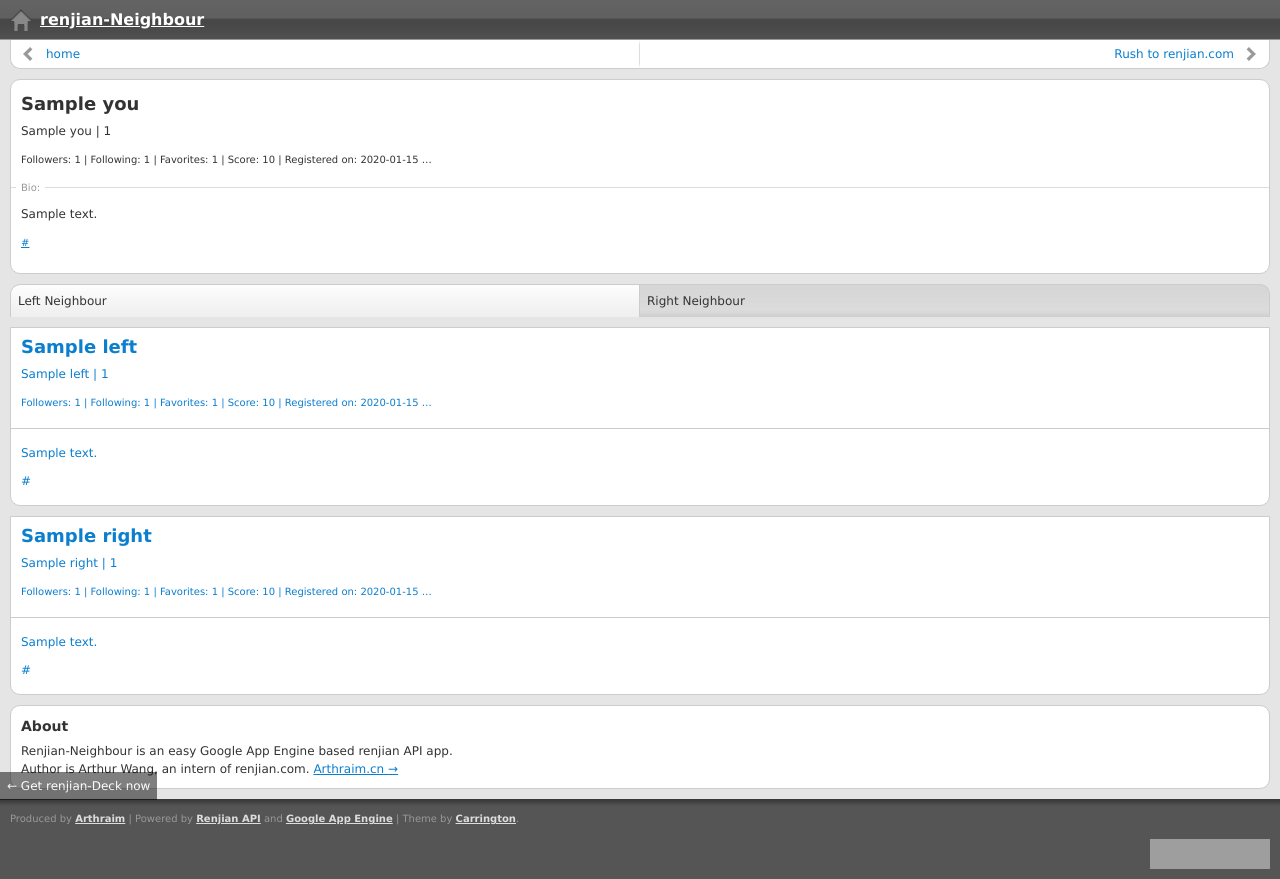
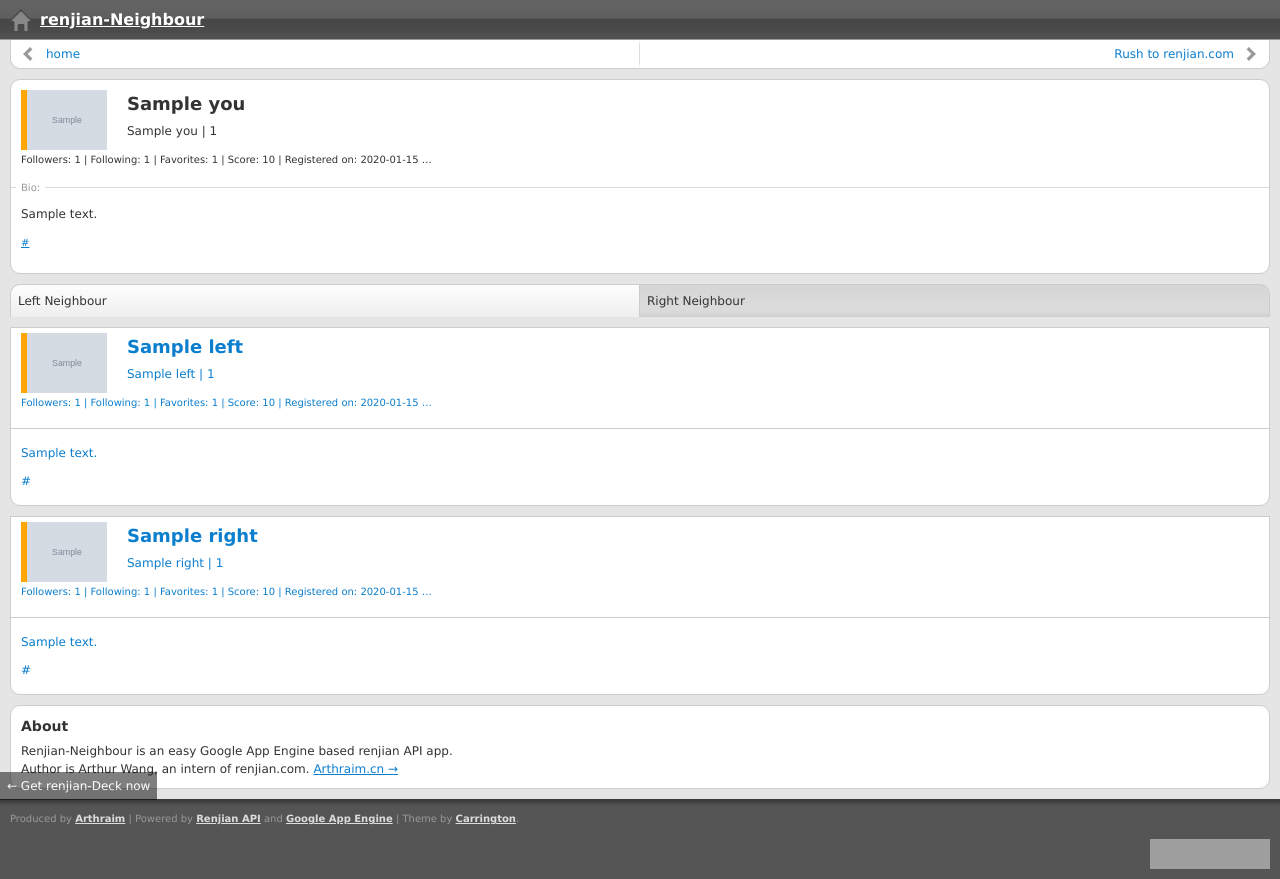
Before and after one commit to Arthraim/renjian-neighbour, a Django app: template src/template/result.html in a window 1280 px wide. Run offline with Django 3.2, Linux system fonts and the light colour scheme; the template is opened without the code that fills it: most values are stand-ins (such as "Sample title", 1, 10 or a date in 2020); grey boxes marked "Sample" are stand-in pictures; some libraries are stand-ins or nearby versions; grey boxes are pictures that could not be loaded.

Commit message:
Now can see avatars on result.html page, so does gender.

```diff
--- a/src/css/advanced.css
+++ b/src/css/advanced.css
@@ -344,3 +344,17 @@ ul.table.disclosure .pagination .prev a {
 	padding:.3em .5em;
 	text-decoration:none;
 }
+.avatar {
+	float: left;
+	position: relative;
+	width: 100px;
+	border-left: 6px;
+	border-left-color: orange;
+	border-left-style: solid;
+}
+.avatar1 {
+	border-left-color: #0B7ECE;
+}
+.avatar2 {
+	border-left-color: #F65A94;
+}
--- a/src/template/index.html
+++ b/src/template/index.html
@@ -28,7 +28,7 @@
             <span>&laquo;</span>
 			<span class="next"></span>
 			<span>|</span>
-			<span class="prev"><a href="/users" >See who else found his neighbour</a></span>
+			<span class="prev"><a href="/users" >See who else found</a></span>
 			<span>&raquo;</span>
 		</li>
     </ul>
--- a/src/template/result.html
+++ b/src/template/result.html
@@ -20,13 +20,14 @@
 	<span>&raquo;</span></p>
 
     <div id="content" class="group">
+	    <div class="avatar avatar{{ you.gender }}"><img src="{{ you.profile_image_url }}" width="80" /></div>
         <h1>{{ you.screen_name }}</h1>
         <p>{{ you.name }} | {{ you.id }}</p>
-		<div class="clear"></div>
         <p class="small">Followers: {{ you.followers_count }} | Following: {{ you.following_count }} | Favorites: {{ you.favourites_count }} | Score: {{ you.score }} | Registered on: {{ you.created_at|truncatewords:"1" }}</p>
         <h2 id="comments" class="title-divider"><span>Bio:</span></h2>
         <p>{{ you.description }}</p>
         <p class="small"><cite><a href='{{ you.url }}' class='url' target="_blank">{{ you.url }}</a></cite></p>
+        <div class="clear"></div>
     </div>
 
 	<p id="next-prev-bottom" class="pagination"><span>&laquo;</span>
@@ -43,10 +44,11 @@
 	        <ul class="disclosure table group">
                 <li class="page_item">
                 <a href="http://renjian.com/{{ left.screen_name }}" target="_blank">
+                    <div class="avatar avatar{{ left.gender }}"><img src="{{ left.profile_image_url }}" width="80" /></div>
                     <h1>{{ left.screen_name }}</h1>
 			        <p>{{ left.name }} | {{ left.id }}</p>
+			        <p class="small">Followers: {{ left.followers_count }} | Following: {{ left.following_count }} | Favorites: {{ left.favourites_count }} | Score: {{ left.score }} | Registered on: {{ left.created_at|truncatewords:"1" }}</p>
 			        <div class="clear"></div>
-			        <p class="small">Followers: {{ left.followers_count }} | Following: {{ left.following_count }} | Favorites: {{ left.favourites_count }} | Score: {{ left.score }} | Registered on: {{ left.created_at|truncatewords:"1" }}</p>
 			    </a>
                 </li>
                 <li class="page_item">
@@ -63,10 +65,11 @@
 	        <ul class="disclosure table group">
 	            <li class="page_item">
                 <a href="http://renjian.com/{{ right.screen_name }}" target="_blank">
+                    <div class="avatar avatar{{ right.gender }}"><img src="{{ right.profile_image_url }}" width="80" /></div>
                     <h1>{{ right.screen_name }}</h1>
                     <p>{{ right.name }} | {{ right.id }}</p>
+                    <p class="small">Followers: {{ right.followers_count }} | Following: {{ right.following_count }} | Favorites: {{ right.favourites_count }} | Score: {{ right.score }} | Registered on: {{ right.created_at|truncatewords:"1" }}</p>
                     <div class="clear"></div>
-                    <p class="small">Followers: {{ right.followers_count }} | Following: {{ right.following_count }} | Favorites: {{ right.favourites_count }} | Score: {{ right.score }} | Registered on: {{ right.created_at|truncatewords:"1" }}</p>
                 </a>
                 </li>
                 <li class="page_item">
```
Also changed, not shown: src/template/base.html (line endings or trailing spaces), 1 other file. Lines whose indentation alone changed are shown as unchanged.
